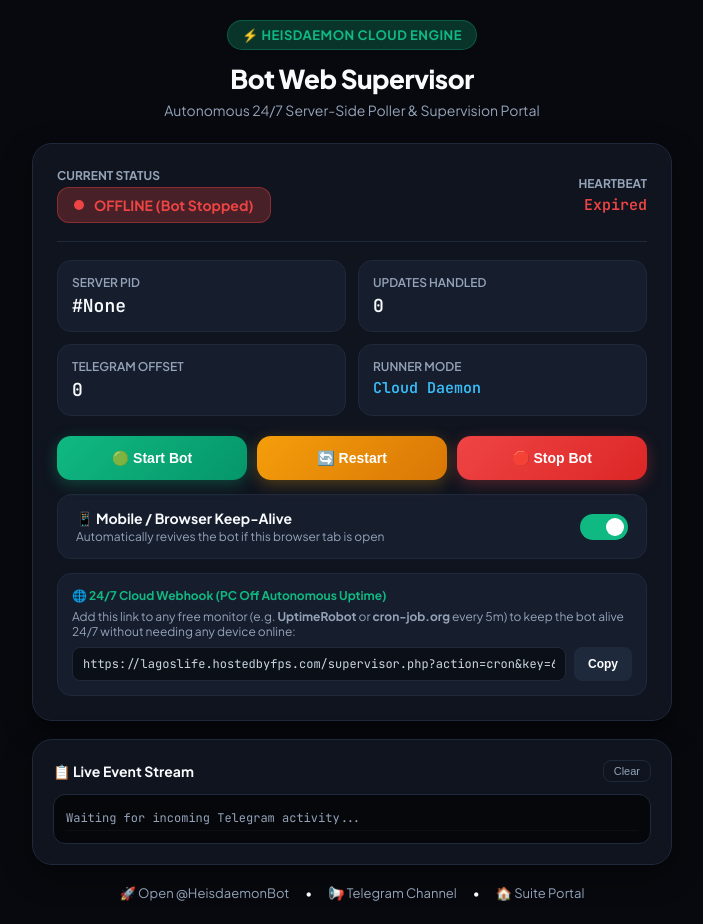
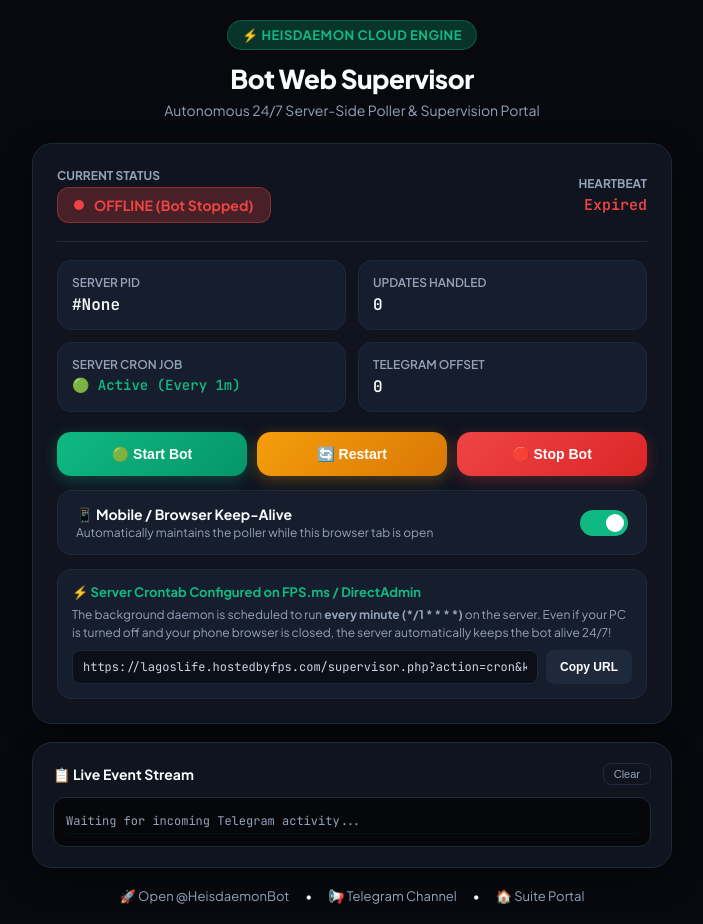
Before and after one commit to paigerice864/LLBMMoneyTransfer, a PHP site: page /supervisor.php in a window 1280 px wide. Shown: the whole page, without its empty margins (288-991 px from the left). Before the commit the page ends 901 px from the top, so only its background shows below. Run offline with PHP 8.4, Linux system fonts and the light colour scheme.

Commit message:
Update supervisor UI with direct browser trigger and crontab status

```diff
--- a/php/supervisor.php
+++ b/php/supervisor.php
@@ -13,7 +13,6 @@ $historyLog = __DIR__ . '/poller_history.log';
 $authKey = $_GET['key'] ?? ($_GET['auth'] ?? ($_POST['key'] ?? ''));
 $isMaster = ($authKey === (string)MASTER_ADMIN_ID || $authKey === 'Akorede@1' || $authKey === 'heisdaemon');
 
-// Function to trigger poller asynchronously
 function spawnPoller(): void {
     $url = "https://lagoslife.hostedbyfps.com/poller.php?spawn=" . time();
     $ch = curl_init($url);
@@ -69,11 +68,12 @@ $action = $_GET['action'] ?? ($_POST['action'] ?? null);
 if ($action) {
     header('Content-Type: application/json');
 
-    // Cron Trigger (External 24/7 pings)
+    // Cron Trigger
     if ($action === 'cron') {
         $state = getPollerData();
         if (!$state['is_alive']) {
             @unlink($stopFile);
+            tgCall('deleteWebhook');
             spawnPoller();
             echo json_encode(['ok' => true, 'action' => 'revived', 'timestamp' => date('c')]);
         } else {
@@ -93,6 +93,7 @@ if ($action) {
         $revived = false;
         if ($auto && !$state['is_alive']) {
             @unlink($stopFile);
+            tgCall('deleteWebhook');
             spawnPoller();
             $revived = true;
         }
@@ -110,7 +111,6 @@ if ($action) {
 
     if ($action === 'stop') {
         @file_put_contents($stopFile, '1');
-        // Update state to stopped
         $state = getPollerData();
         $state['status'] = 'stopped';
         $state['last_action'] = 'Stopped by supervisor user';
@@ -284,7 +284,7 @@ $cronUrl = "https://lagoslife.hostedbyfps.com/supervisor.php?action=cron&key=" .
             margin-bottom: 4px;
         }
         .metric-val {
-            font-size: 18px;
+            font-size: 16px;
             font-weight: 700;
             color: var(--text);
             font-family: 'JetBrains Mono', monospace;
@@ -384,7 +384,7 @@ $cronUrl = "https://lagoslife.hostedbyfps.com/supervisor.php?action=cron&key=" .
             margin-top: 14px;
         }
         .cron-label {
-            font-size: 12px;
+            font-size: 13px;
             font-weight: 700;
             color: var(--accent);
             margin-bottom: 6px;
@@ -518,12 +518,12 @@ $cronUrl = "https://lagoslife.hostedbyfps.com/supervisor.php?action=cron&key=" .
                     <div class="metric-val" id="metricUpdates"><?= number_format($state['total_processed']) ?></div>
                 </div>
                 <div class="metric-box">
+                    <div class="metric-label">Server Cron Job</div>
+                    <div class="metric-val" style="font-size: 14px; color: #10b981;">🟢 Active (Every 1m)</div>
+                </div>
+                <div class="metric-box">
                     <div class="metric-label">Telegram Offset</div>
                     <div class="metric-val" id="metricOffset"><?= $state['offset'] ?: '0' ?></div>
-                </div>
-                <div class="metric-box">
-                    <div class="metric-label">Runner Mode</div>
-                    <div class="metric-val" style="font-size: 15px; color: #38bdf8;">Cloud Daemon</div>
                 </div>
             </div>
 
@@ -536,7 +536,7 @@ $cronUrl = "https://lagoslife.hostedbyfps.com/supervisor.php?action=cron&key=" .
             <div class="toggle-section">
                 <div class="toggle-text">
                     <span class="toggle-title">📱 Mobile / Browser Keep-Alive</span>
-                    <span class="toggle-desc">Automatically revives the bot if this browser tab is open</span>
+                    <span class="toggle-desc">Automatically maintains the poller while this browser tab is open</span>
                 </div>
                 <label class="switch">
                     <input type="checkbox" id="keepAliveToggle" checked>
@@ -546,14 +546,14 @@ $cronUrl = "https://lagoslife.hostedbyfps.com/supervisor.php?action=cron&key=" .
 
             <div class="cron-box">
                 <div class="cron-label">
-                    <span>🌐 24/7 Cloud Webhook (PC Off Autonomous Uptime)</span>
+                    <span>⚡ Server Crontab Configured on FPS.ms / DirectAdmin</span>
                 </div>
-                <div style="font-size: 12px; color: #94a3b8; margin-bottom: 8px;">
-                    Add this link to any free monitor (e.g. <b>UptimeRobot</b> or <b>cron-job.org</b> every 5m) to keep the bot alive 24/7 without needing any device online:
+                <div style="font-size: 12px; color: #94a3b8; margin-bottom: 8px; line-height: 1.5;">
+                    The background daemon is scheduled to run <b>every minute (*/1 * * * *)</b> on the server. Even if your PC is turned off and your phone browser is closed, the server automatically keeps the bot alive 24/7!
                 </div>
                 <div class="cron-input-row">
                     <input type="text" class="cron-input" readonly value="<?= htmlspecialchars($cronUrl) ?>" id="cronUrlInput">
-                    <button class="btn-copy" onclick="copyCronUrl()">Copy</button>
+                    <button class="btn-copy" onclick="copyCronUrl()">Copy URL</button>
                 </div>
             </div>
         </div>
@@ -631,10 +631,27 @@ $cronUrl = "https://lagoslife.hostedbyfps.com/supervisor.php?action=cron&key=" .
 
         async function controlBot(action) {
             try {
-                const res = await fetch(`supervisor.php?action=${action}`);
-                const data = await res.json();
-                console.log('Action result:', data);
-                setTimeout(pulse, 800);
+                const text = document.getElementById('statusText');
+                if (action === 'start') {
+                    text.innerText = 'STARTING RUNNER...';
+                } else if (action === 'restart') {
+                    text.innerText = 'RESTARTING RUNNER...';
+                } else if (action === 'stop') {
+                    text.innerText = 'STOPPING RUNNER...';
+                }
+
+                // 1. Tell supervisor to clear flags and prepare
+                await fetch(`supervisor.php?action=${action}`);
+
+                // 2. Direct browser trigger (passes Imunify challenge with browser cookies)
+                if (action === 'start' || action === 'restart') {
+                    fetch(`poller.php?web_init=${Date.now()}`).catch(() => {});
+                }
+
+                // 3. Promptly refresh telemetry
+                setTimeout(pulse, 600);
+                setTimeout(pulse, 1500);
+                setTimeout(pulse, 3000);
             } catch (e) {
                 console.error('Control error:', e);
             }
@@ -647,6 +664,10 @@ $cronUrl = "https://lagoslife.hostedbyfps.com/supervisor.php?action=cron&key=" .
                 const json = await res.json();
                 if (json.ok && json.data) {
                     updateUI(json.data);
+                    // If offline and auto-revive is active, also trigger poller.php directly from browser
+                    if (!json.data.is_alive && autoRevive) {
+                        fetch(`poller.php?web_init=${Date.now()}`).catch(() => {});
+                    }
                 }
             } catch (e) {
                 console.error('Pulse error:', e);
@@ -668,8 +689,8 @@ $cronUrl = "https://lagoslife.hostedbyfps.com/supervisor.php?action=cron&key=" .
             alert("24/7 Cloud Webhook URL copied to clipboard!");
         }
 
-        // Run pulse every 8 seconds
-        setInterval(pulse, 8000);
+        // Run pulse every 6 seconds
+        setInterval(pulse, 6000);
     </script>
 </body>
 </html>
```
